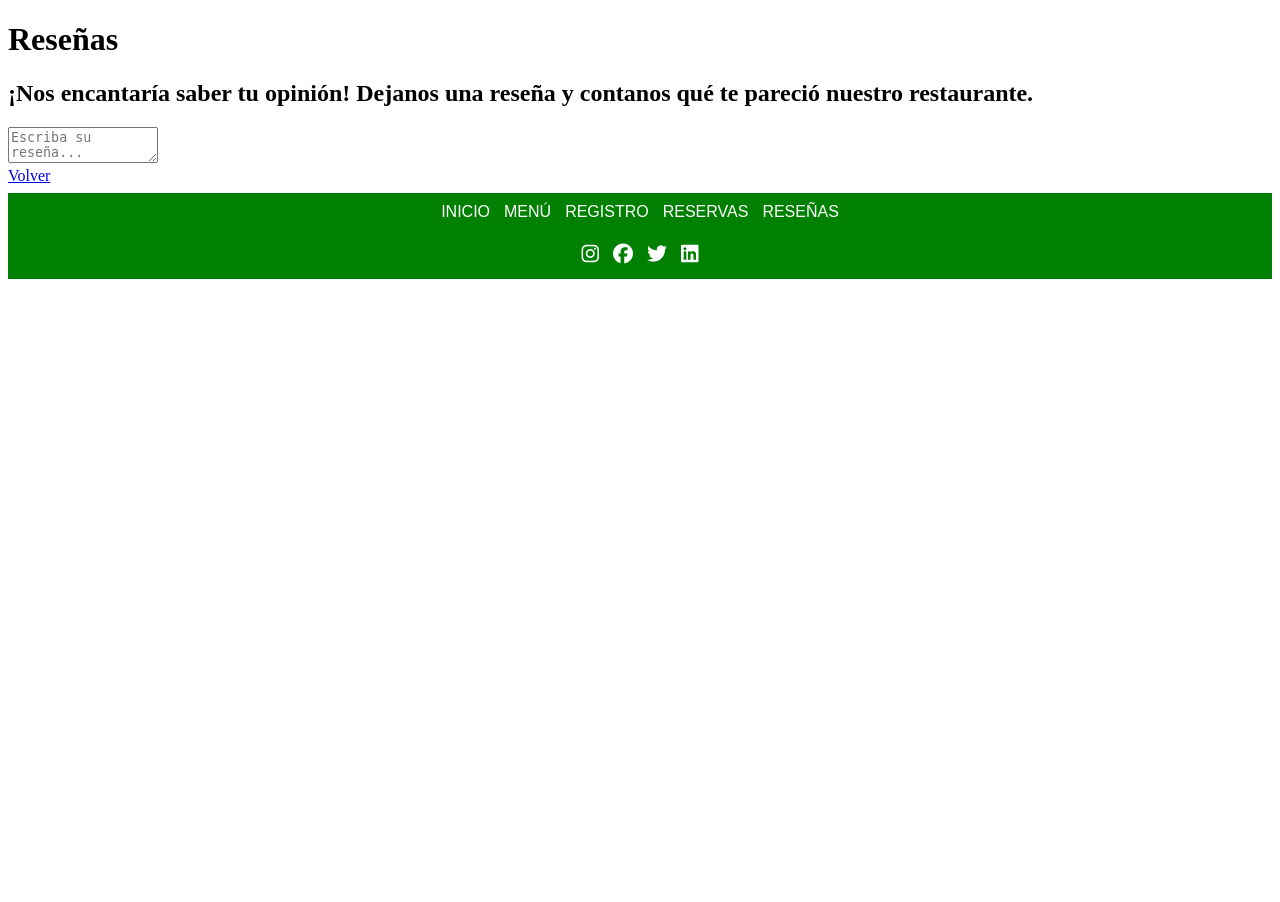
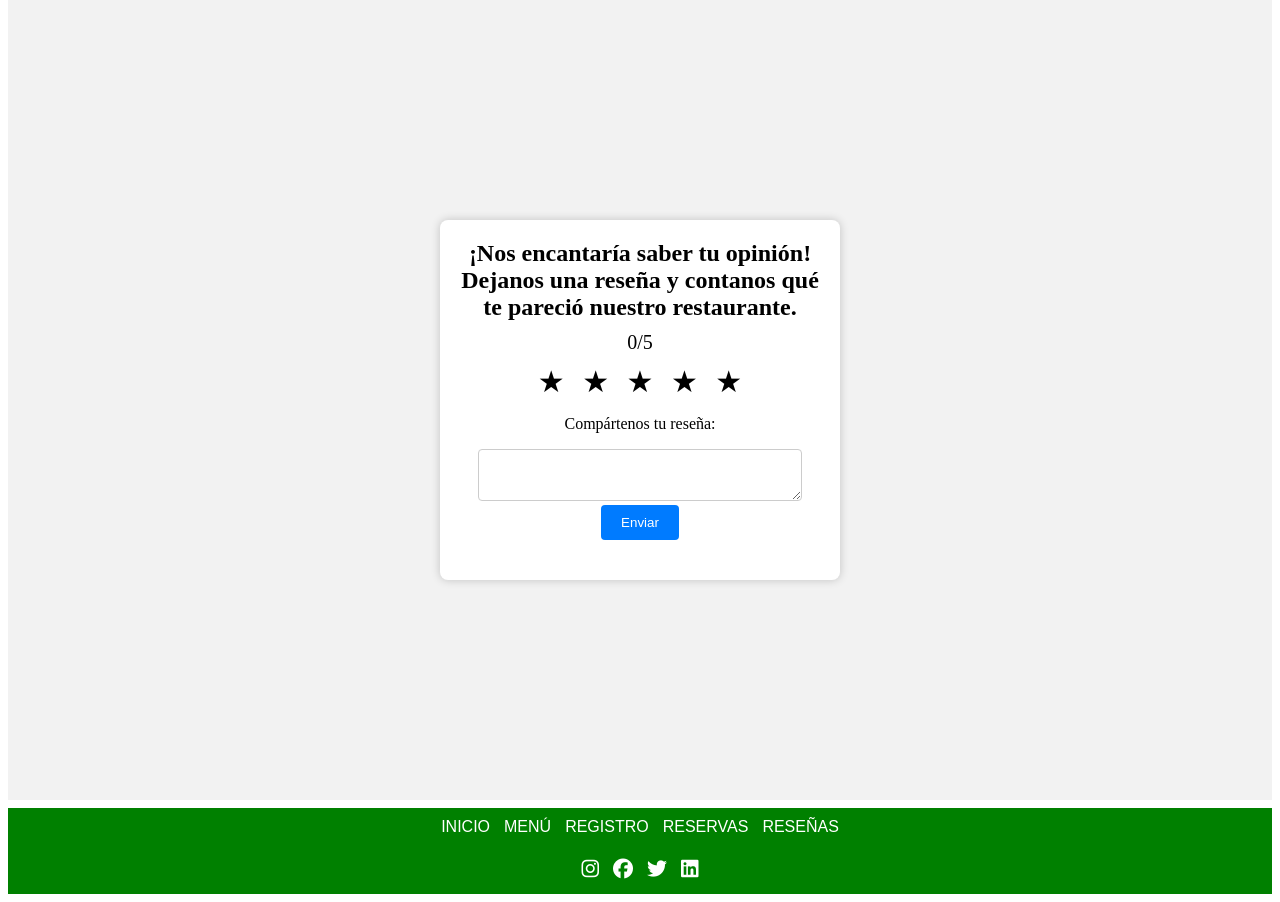
Before and after one commit to manuceballos3/Proyecto-FinalProg-II-Manuel-Ceballos-Joaquin-Garcia-de-la-Vega-Milagro-Lardone, a Python web app: template templates/reseñas.html in a window 1280 px wide. Shown: the part 122-1024 px from the top of the page. Before the commit the page ends 401 px from the top, so only its background shows below. Run offline with Jinja, Linux system fonts and the light colour scheme; the template is opened without the code that fills it, so the values that code supplies are empty; some libraries are stand-ins or nearby versions.

Commit message:
Sistema de reseñas
Archivos JS, CSS & HTML creados para cumplir con la funcionalidad de un sistema de reseñas utilizando localStorage para guardar los datos entre sesiones del usuario.

```diff
--- /dev/null
+++ b/static/src/reseña.js
@@ -0,0 +1,97 @@
+const estrellas = document.querySelectorAll(".estrella");
+const valoracion = document.getElementById("valuacion");
+const textoResena = document.getElementById("reseña");
+const botonEnviar = document.getElementById("enviar");
+const contenedorResenas = document.getElementById("reseñas");
+
+// Cargar datos de localStorage
+function cargarDatos() {
+    const calificacionGuardada = localStorage.getItem("calificacion");
+    const resenasGuardadas = JSON.parse(localStorage.getItem("resenas")) || [];
+
+    // Si calificacion existe establecer valores y estrellas
+    if (calificacionGuardada) {
+        valoracion.innerText = calificacionGuardada;
+        estrellas.forEach((estrella, index) => {
+            estrella.classList.remove("uno", "dos", "tres", "cuatro", "cinco", "seleccionada");
+            if (index < calificacionGuardada) {
+                estrella.classList.add(obtenerClaseColorEstrella(calificacionGuardada));
+            }
+        });
+    }
+
+    //Recorrer arreglo para cargar y mostrar las reseñas guardadas
+    resenasGuardadas.forEach(resena => {
+        agregarResena(resena.valor, resena.texto);
+    });
+}
+
+// Función para agregar una reseña al contenedor
+function agregarResena(valor, texto) {
+    const elementoResena = document.createElement("div");
+    elementoResena.classList.add("reseña");
+    elementoResena.innerHTML = `<p><strong>Calificación: ${valor}/5</strong></p><p>${texto}</p>`;
+    contenedorResenas.appendChild(elementoResena);
+}
+
+// Event listener para seleccionar calificación
+estrellas.forEach((estrella) => {
+    estrella.addEventListener("click", () => {
+        const valor = parseInt(estrella.getAttribute("data-value"));
+        valoracion.innerText = valor;
+        localStorage.setItem("calificacion", valor); // Guardar calificación en localStorage
+
+        // Eliminar clases y agregar la clase correcta
+        estrellas.forEach((e) => e.classList.remove("uno", "dos", "tres", "cuatro", "cinco"));
+        estrellas.forEach((e, index) => {
+            if (index < valor) {
+                e.classList.add(obtenerClaseColorEstrella(valor));
+            }
+        });
+    });
+});
+
+// Event listener para enviar la reseña
+botonEnviar.addEventListener("click", () => {
+    const resena = textoResena.value;
+    const valorUsuario = parseInt(valoracion.innerText);
+
+    if (!valorUsuario || !resena) {
+        alert("Por favor selecciona una calificación y escribe una reseña antes de enviar.");
+        return;
+    }
+
+    if (valorUsuario > 0) {
+        agregarResena(valorUsuario, resena);
+
+        // Guardar la reseña en localStorage
+        const resenasGuardadas = JSON.parse(localStorage.getItem("resenas")) || [];
+        resenasGuardadas.push({ valor: valorUsuario, texto: resena });
+        localStorage.setItem("resenas", JSON.stringify(resenasGuardadas));
+
+        // Reiniciar el formulario
+        textoResena.value = "";
+        valoracion.innerText = "0";
+        estrellas.forEach((e) => e.classList.remove("uno", "dos", "tres", "cuatro", "cinco"));
+    }
+});
+
+function obtenerClaseColorEstrella(valor) {
+    switch (valor) {
+        case 1:
+            return "uno";
+        case 2:
+            return "dos";
+        case 3:
+            return "tres";
+        case 4:
+            return "cuatro";
+        case 5:
+            return "cinco";
+        default:
+            return "";
+    }
+}
+
+// Llamada para cargar los datos al iniciar la página
+cargarDatos();
--- a/static/styles/style.css
+++ b/static/styles/style.css
@@ -354,3 +354,98 @@ transition: background-color .3s ease;
         border-top-right-radius: 0;
     }
 }
+
+/* ESPACIO RESERVADO PARA SISTEMA DE RESEÑAS */
+
+.contenedor-centrado {
+    display: flex;
+    justify-content: center;
+    align-items: center;
+    min-height: 100vh;
+    background-color: #f2f2f2; /* Fondo para un mejor contraste */
+}
+
+.container {
+    background-color: white;
+    padding: 20px;
+    border-radius: 8px;
+    box-shadow: 0 0 10px rgba(0, 0, 0, 0.2);
+    text-align: center;
+    width: 400px;
+}
+
+h2 {
+    font-size: 24px;
+    margin: 0;
+}
+
+.valuacion {
+    font-size: 20px;
+    margin: 10px 0;
+}
+
+.estrellas {
+    font-size: 30px;
+    margin: 10px 0;
+}
+
+.estrella {
+    cursor: pointer;
+    margin: 0 5px;
+}
+
+.uno {
+    color: rgb(255, 0, 0);
+}
+
+.dos {
+    color: rgb(255, 106, 0);
+}
+
+.tres {
+    color: rgb(251, 255, 120);
+}
+
+.cuatro {
+    color: rgb(255, 255, 0);
+}
+
+.cinco {
+    color: rgb(24, 159, 14);
+}
+
+textarea {
+    width: 90%;
+    padding: 10px;
+    border: 1px solid #ccc;
+    border-radius: 4px;
+}
+
+button {
+    background-color: #007BFF;
+    color: white;
+    padding: 10px 20px;
+    border: none;
+    border-radius: 4px;
+    cursor: pointer;
+}
+
+button:hover {
+    background-color: #0056b3;
+}
+
+.reseñas {
+    margin-top: 20px;
+    text-align: left;
+}
+
+.reseña {
+    border: 1px solid #ccc;
+    border-radius: 4px;
+    padding: 10px;
+    margin: 10px 0;
+}
+
+.reseña p {
+    margin: 0;
+}
--- a/templates/reseñas.html
+++ b/templates/reseñas.html
@@ -8,7 +8,6 @@
     <link rel='stylesheet' type='text/css' media='screen' href="../static/styles/style.css">
     <link rel="shortcut icon" href="../static/image/LogoRestaurant.jpeg">
     <script src="https://kit.fontawesome.com/f08f817e21.js" crossorigin="anonymous"></script>
-    <script src='main.js'></script>
 </head>
 <body>
 
@@ -39,14 +38,28 @@
 
 </div>
 
-    <h1>Reseñas</h1>
-    <h2>¡Nos encantaría saber tu opinión! Dejanos una reseña y contanos qué te pareció nuestro restaurante.</h2>
-
-    <textarea style="width: 100%; width: 150px" placeholder="Escriba su reseña..."></textarea>
-    <!--<input type="text" placeholder="Escriba su mensaje..." style="width: 100%; width: 150px">-->
-    <br>
-    <a href="index.html">Volver</a>
-
+<div class="contenedor-centrado">
+    <div class="container">
+        <h2>¡Nos encantaría saber tu opinión! Dejanos una reseña y contanos qué te pareció nuestro restaurante.</h2>
+        <div class="valuacion">
+            <span id="valuacion">0</span>/5
+        </div>
+        <div class="estrellas" id="estrellas">
+            <span class="estrella" data-value="1">★</span>
+            <span class="estrella" data-value="2">★</span>
+            <span class="estrella" data-value="3">★</span>
+            <span class="estrella" data-value="4">★</span>
+            <span class="estrella" data-value="5">★</span>
+        </div>
+        <p>Compártenos tu reseña:</p>
+        <textarea id="reseña"
+            placeholder="Escribí tu reseña acá">
+        </textarea>
+        <button id="enviar">Enviar</button>
+        <div class="reseñas" id="reseñas">
+        </div>
+    </div>
+</div>
 
 <!-- FOOTER -->
 <div id="footer">
@@ -67,5 +80,6 @@
     </div>
 
  </div>
+ <script src='../static/src/reseña.js'></script>
 </body>
 </html>
```
